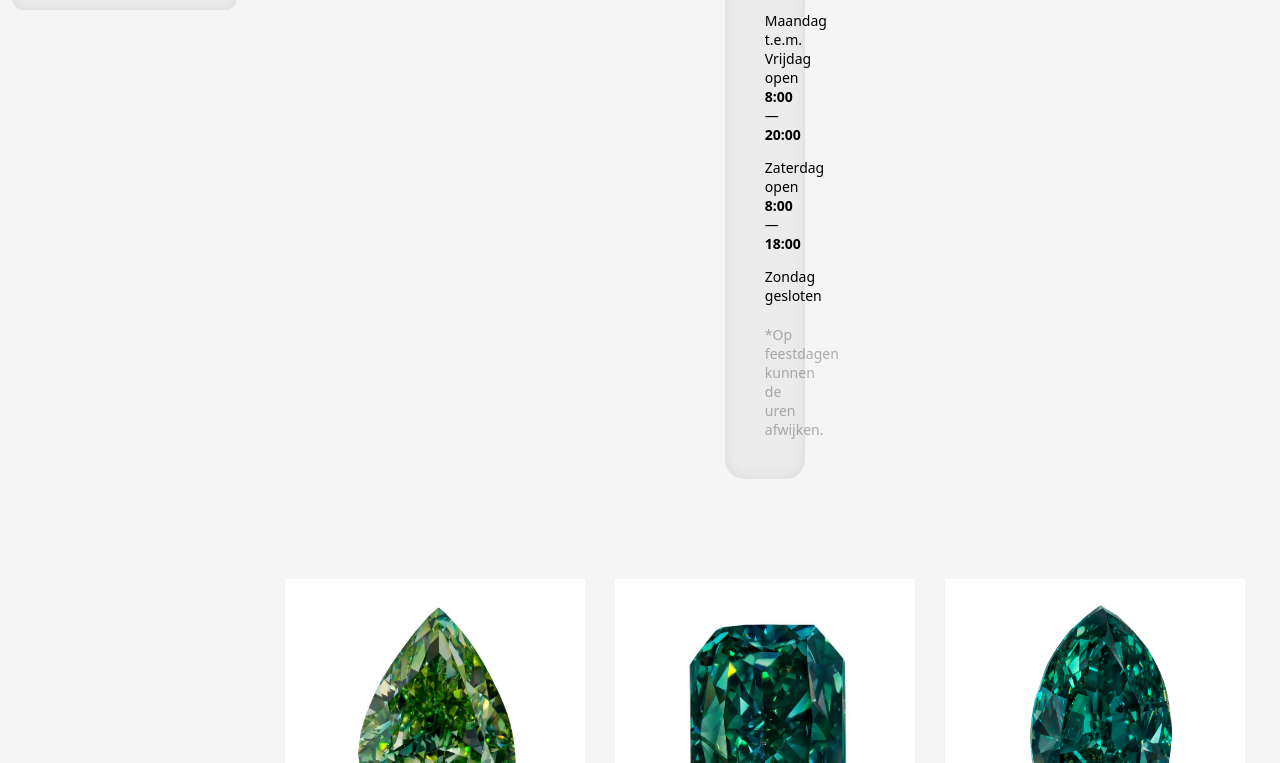
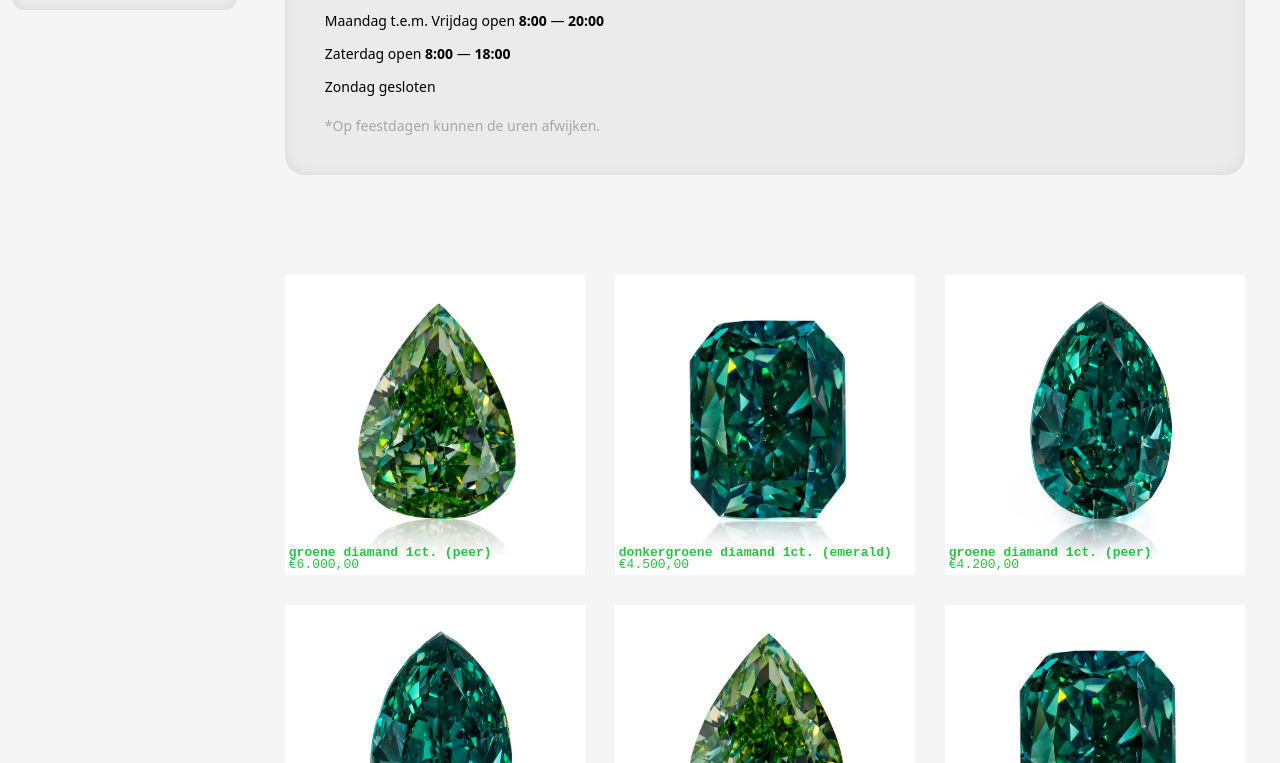
Before and after one commit to Yannick565/vite-site, a website built with Vite: page index.html in a window 1280 px wide. Shown: the part 724-1487 px from the top of the page. Built offline with nearby package versions, Linux system fonts and the light colour scheme; no server answers.

Commit message:
final commit

```diff
--- a/style.css
+++ b/style.css
@@ -248,7 +248,7 @@ body{
 
 .info{
   margin: auto;
-  width: 5vw;
+  width: 75vw;
   background-color: rgb(235, 235, 235);
   border-radius: 20px;
   box-sizing: border-box;
```
